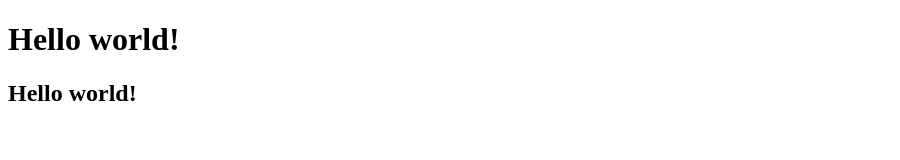
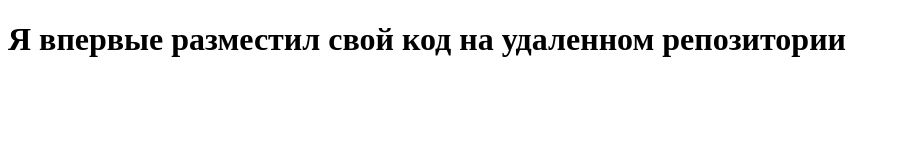
Before and after one commit to Project-271/test_repo, a plain HTML site: page index.html in a window 1280 px wide. Shown: the whole page, without its empty margins (0-900 px from the left). Drawn offline with Linux system fonts and the light colour scheme.

Commit message:
New commit

```diff
--- a/index.html
+++ b/index.html
@@ -6,7 +6,6 @@
   <title>Document</title>
 </head>
 <body>
-  <h1>Hello world!</h1>
-  <h2>Hello world!</h2>
+  <h1>Я впервые разместил свой код на удаленном репозитории</h1>
 </body>
 </html>
```
